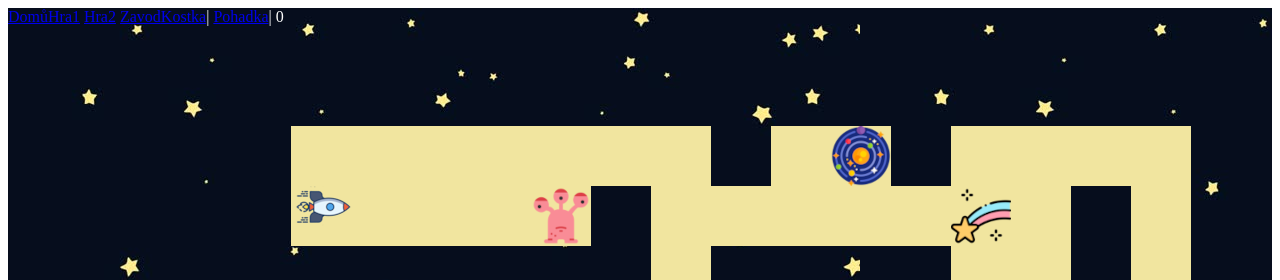
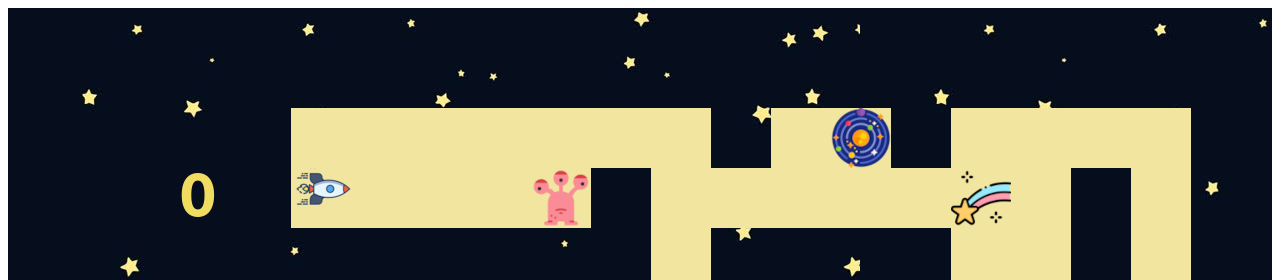
Before and after one commit to DorkaG/bludiste, a Vue app: page /bludiste in a window 1280 px wide. Shown: the top 280 px of the page. Built offline with nearby package versions, Linux system fonts and the light colour scheme; what vue-js-modal would draw is missing.

Commit message:
upraveno pocitani bodu

```diff
--- a/src/views/Bludiste.vue
+++ b/src/views/Bludiste.vue
@@ -1,15 +1,16 @@
 <template>
   <div id="app">
-      <router-link to='/'>Domů</router-link>
-      <router-link to='/hra1'>Hra1</router-link>  <!---TOHLE VE FINALE SMAZAT-->
-      <router-link to='/hra2'>Hra2</router-link>  <!---TOHLE VE FINALE SMAZAT-->
+      <!-- <router-link to='/'>Domů</router-link>
+      <router-link to='/hra1'>Hra1</router-link>
+      <router-link to='/hra2'>Hra2</router-link>
       <router-link to='/zavod'>Zavod</router-link>
       <router-link to='/kostka'>Kostka</router-link>|
-      <router-link to='/pohadka'>Pohadka</router-link>|
-      {{pocetBodu}}
+      <router-link to='/pohadka'>Pohadka</router-link>| -->
+
 
     <div class="supercontainer">
       <div class="container">
+        <div class="pocet-bodu">{{pocetBodu}}</div>
 
           <img class="raketa obrazek" alt="raketa"
           v-bind:src="raketa.obrazek"
@@ -260,9 +261,10 @@ export default {
 
         potkejObjekt(objekt) {              // kontroluje, zda doslo ke kolizi rakety s objektem. Pokud ano, otevre se modalni okno, zobrazen se u objektu prehodi na false (tj. objekt se uz nebude zobrazovat, osetreno pomoci v-if) a hraOtevrena se nastavi na true (tj. nejde hybat s raketou, funkce pohybu je ukoncena pomoci return, pokud je hraOtevrena true)
           if (this.jeKolize(this.raketa, objekt)) {
-            if(objekt.cil === true) {
+            if(objekt.cil === true) {                                     //pokud dojde ke kolizi s cilovym objektem, otevre se cilovy modal. S tlacitkem pokracovat do dalsiho levelu, pokud soucasnz level neni posledni
               var neniposledni = (pole[this.level+1] !== undefined)
               this.$modal.show(SablonaCile, {body: this.pocetBodu, jeDalsiLevel: neniposledni})
+              this.pocetBodu = 0;
             }
             else {
             this.$modal.show(SablonaHry, {nazevHry: objekt.nazevHry});
@@ -446,6 +448,18 @@ export default {
 
 }
 
+.pocet-bodu {
+  font-size: 60px;
+  position: absolute;
+  top: 110px;
+  left: -50px;
+  color: rgb(241, 220, 98);
+  font-weight: 900;
+  /* font-family: 'Roboto', sans-serif; */
+  font-family: 'Lato', sans-serif;;
+
+}
+
 
 
 </style>
```
